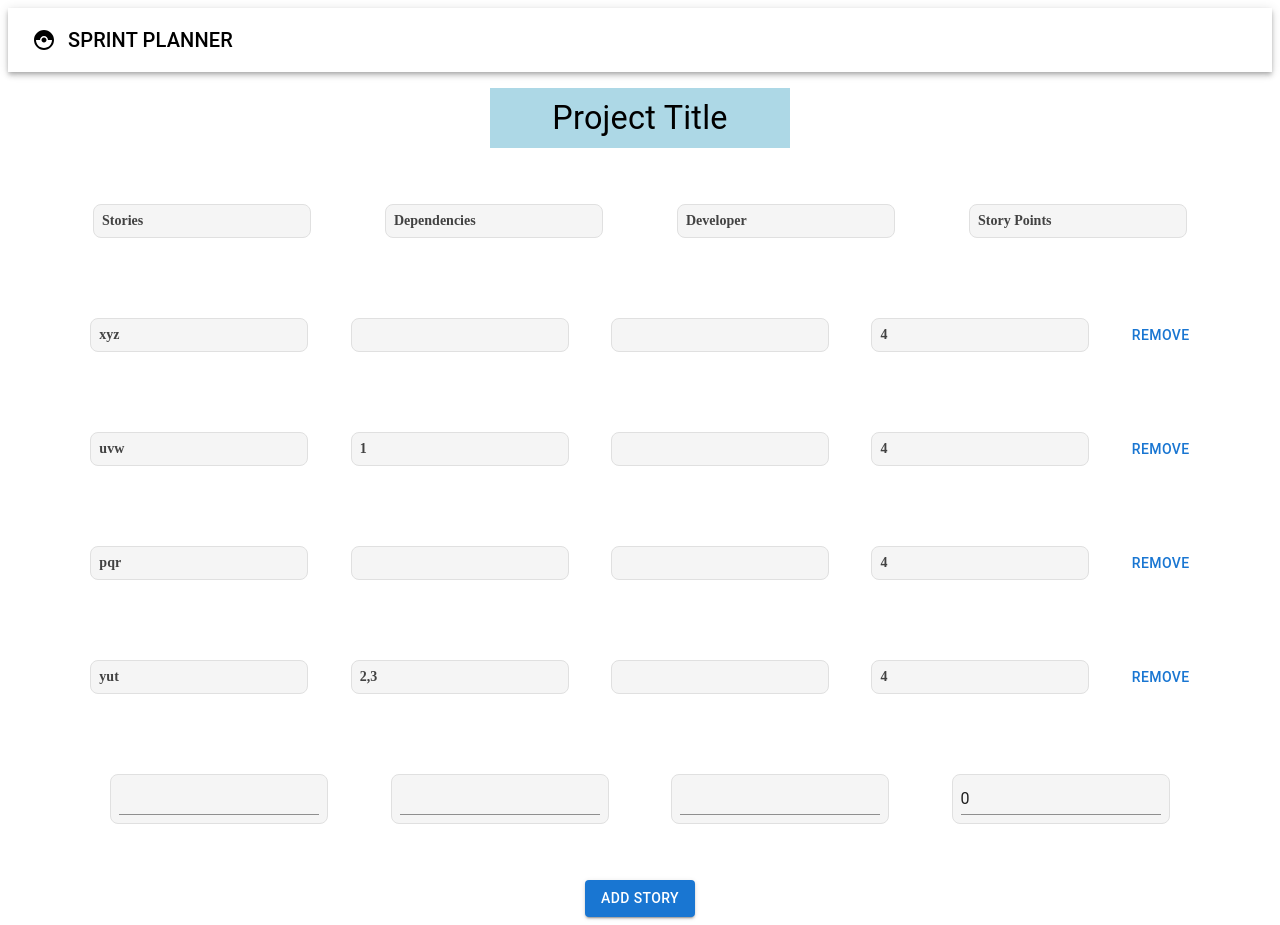
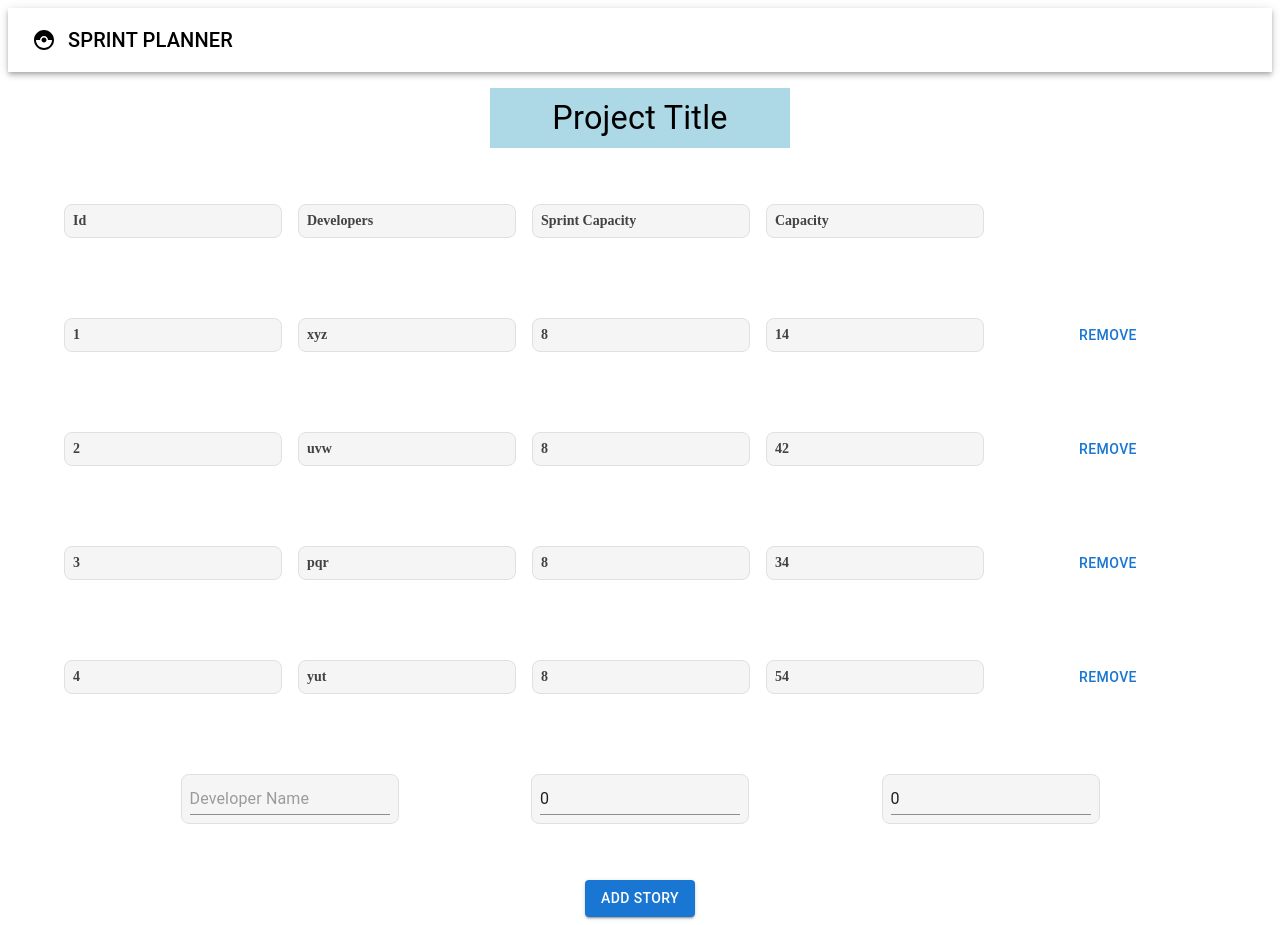
Before and after one commit to Smita-jha48/FrontEnd-MiniProject, a React (Create React App) app: page / in a window 1280 px wide. Built offline with nearby package versions, Linux system fonts and the light colour scheme.

Commit message:
feat: add developer input page

```diff
--- a/package.json
+++ b/package.json
@@ -11,6 +11,7 @@
     "@testing-library/react": "^13.4.0",
     "@testing-library/user-event": "^13.5.0",
     "react": "^18.2.0",
+    "react-beautiful-dnd": "^13.1.1",
     "react-dom": "^18.2.0",
     "react-scripts": "5.0.1",
     "web-vitals": "^2.1.4"
--- /dev/null
+++ b/src/components/DeveloperEntry/developerEntry.jsx
@@ -0,0 +1,84 @@
+import {
+  //   AppBar,
+  //   Toolbar,
+  //   IconButton,
+  //   Typography,
+  Button,
+  //   Stack,
+  //   Menu,
+  //   MenuItem,
+  Box,
+  //   Input,
+  //   createTheme,
+  //   responsiveFontSizes,
+  //   Grid,
+} from '@mui/material'
+import PropTypes from 'prop-types'
+// import React, { useState } from 'react'
+
+function Item(props) {
+  const { sx, ...other } = props
+  return (
+    <Box
+      sx={{
+        p: 1,
+        m: 1,
+        width: 200,
+        bgcolor: (theme) => (theme.palette.mode === 'dark' ? '#101010' : 'grey.100'),
+        color: (theme) => (theme.palette.mode === 'dark' ? 'grey.300' : 'grey.800'),
+        border: '1px solid',
+        borderColor: (theme) => (theme.palette.mode === 'dark' ? 'grey.800' : 'grey.300'),
+        borderRadius: 2,
+        fontSize: '0.875rem',
+        fontWeight: '700',
+        ...sx,
+      }}
+      {...other}
+    />
+  )
+}
+
+Item.propTypes = {
+  sx: PropTypes.oneOfType([
+    PropTypes.arrayOf(PropTypes.oneOfType([PropTypes.func, PropTypes.object, PropTypes.bool])),
+    PropTypes.func,
+    PropTypes.object,
+  ]),
+}
+
+export default function DeveloperEntry({ developerList, removeItem }) {
+  return (
+    <>
+      {developerList.map((developerInfo, index) => {
+        const { developer, sprintCapacity, capacity } = developerInfo
+        return (
+          <>
+            <Box
+              key={index}
+              sx={{
+                display: 'grid',
+                gridTemplateColumns: 'repeat(4, 1fr) 5fr',
+                p: 2,
+                m: 4,
+                justifyContent: 'space-evenly',
+                bgcolor: 'background.white',
+                borderRadius: 1,
+              }}
+            >
+              <Item width={200}>{index + 1}</Item>
+              <Item width={200}>{developer.toString()}</Item>
+              <Item width={200}>{sprintCapacity}</Item>
+              <Item width={200}>{capacity}</Item>
+              <Button onClick={() => removeItem(index)}>Remove</Button>
+            </Box>
+          </>
+        )
+      })}
+    </>
+  )
+}
+
+DeveloperEntry.propTypes = {
+  developerList: PropTypes.array,
+  removeItem: PropTypes.func,
+}
--- /dev/null
+++ b/src/components/DeveloperInput/developerInput.jsx
@@ -0,0 +1,180 @@
+import {
+  //   AppBar,
+  //   Toolbar,
+  //   IconButton,
+  //   Typography,
+  Button,
+  //   Stack,
+  //   Menu,
+  //   MenuItem,
+  Box,
+  Input,
+  //   createTheme,
+  //   responsiveFontSizes,
+  //   Grid,
+} from '@mui/material'
+import PropTypes from 'prop-types'
+import React, { useState } from 'react'
+import DeveloperEntry from '../DeveloperEntry/developerEntry'
+
+const data = [
+  { id: 0, developer: 'xyz', sprintCapacity: 8, capacity: 14 },
+  { id: 1, developer: 'uvw', sprintCapacity: 8, capacity: 42 },
+  { id: 2, developer: 'pqr', sprintCapacity: 8, capacity: 34 },
+  { id: 3, developer: 'yut', sprintCapacity: 8, capacity: 54 },
+]
+
+function Item(props) {
+  const { sx, ...other } = props
+  return (
+    <Box
+      sx={{
+        p: 1,
+        m: 1,
+        width: 200,
+        bgcolor: (theme) => (theme.palette.mode === 'dark' ? '#101010' : 'grey.100'),
+        color: (theme) => (theme.palette.mode === 'dark' ? 'grey.300' : 'grey.800'),
+        border: '1px solid',
+        borderColor: (theme) => (theme.palette.mode === 'dark' ? 'grey.800' : 'grey.300'),
+        borderRadius: 2,
+        fontSize: '0.875rem',
+        fontWeight: '700',
+        ...sx,
+      }}
+      {...other}
+    />
+  )
+}
+
+Item.propTypes = {
+  sx: PropTypes.oneOfType([
+    PropTypes.arrayOf(PropTypes.oneOfType([PropTypes.func, PropTypes.object, PropTypes.bool])),
+    PropTypes.func,
+    PropTypes.object,
+  ]),
+}
+
+export default function DeveloperInput() {
+  const [developerList, setDeveloperList] = useState(data)
+  //   const [id, setId] = useState(0)
+  const [developer, setDeveloper] = useState('')
+  const [sprintCapacity, setSprintCapacity] = useState(0)
+  const [capacity, setCapacity] = useState(0)
+
+  const removeItem = (id) => {
+    let newDeveloperList = developerList.filter((developer) => developer.id !== id)
+    setDeveloperList(newDeveloperList)
+  }
+  const handleSubmit = (e) => {
+    e.preventDefault()
+    if (developer && capacity && sprintCapacity) {
+      //   const newId = developerList.length
+      const newDeveloper = { developer, sprintCapacity, capacity }
+      setDeveloperList((developerList) => {
+        return [...developerList, newDeveloper]
+      })
+      //   setId(developerList.length)
+      setDeveloper('')
+      console.log(developerList)
+    }
+  }
+  return (
+    <>
+      <div>
+        <Box
+          sx={{
+            display: 'grid',
+            gridTemplateColumns: 'repeat(4, 1fr) 5fr',
+            p: 2,
+            m: 4,
+            justifyContent: 'space-around',
+            bgcolor: 'background.white',
+            borderRadius: 1,
+          }}
+        >
+          <Item width={150}>Id</Item>
+          <Item width={150}>Developers</Item>
+          <Item width={150}>Sprint Capacity</Item>
+          <Item width={150}>Capacity</Item>
+        </Box>
+        {/* {developerList.map((developerInfo) => {
+                    const { id, developer, sprintCapacity, capacity } = developerInfo;
+                    return (
+                        <>
+                        <Box key={id} sx={{
+                            display: 'grid',
+                            gridTemplateColumns: 'repeat(5, 1fr)',
+                            p: 2,
+                            m: 4,
+                            justifyContent: 'space-evenly',
+                            bgcolor: 'background.white',
+                            borderRadius: 1,
+                        }} >
+                            <Item width={200}>{id}</Item>
+                            <Item width={200}>{developer.toString()}</Item>
+                            <Item width={200}>{sprintCapacity}</Item>
+                            <Item width={200}>{capacity}</Item>
+                            <Button  onClick={() => removeItem(id)}>Remove</Button>
+                         </Box>
+                        </>
+                    );
+                })} */}
+        <DeveloperEntry developerList={developerList} removeItem={removeItem} />
+      </div>
+      <form onSubmit={handleSubmit}>
+        <Box
+          sx={{
+            display: 'flex',
+            flexDirection: 'row',
+            p: 2,
+            m: 4,
+            justifyContent: 'space-evenly',
+            bgcolor: 'background.white',
+            borderRadius: 1,
+          }}
+        >
+          {/* <Item>
+            <Input
+              placeholder='id'
+              type='text'
+              name='id'
+              value={developerList.length}
+              onChange={(e) => setId(developerList.length)}
+            />
+          </Item> */}
+          <Item>
+            <Input
+              placeholder='Developer Name'
+              type='text'
+              name='developer'
+              defaultValue='Disabled'
+              value={developer}
+              onChange={(e) => setDeveloper(e.target.value)}
+            />
+          </Item>
+          <Item>
+            <Input
+              placeholder='Sprint Capacity'
+              type='text'
+              name='sprintCapacity'
+              value={sprintCapacity}
+              onChange={(e) => setSprintCapacity(e.target.value)}
+            />
+          </Item>
+          <Item>
+            <Input
+              placeholder='capacity'
+              type='text'
+              name='capacity'
+              value={capacity}
+              onChange={(e) => setCapacity(e.target.value)}
+            />
+          </Item>
+        </Box>
+        <Button variant='contained' style={{ margin: '0 auto', display: 'flex' }} type='submit'>
+          Add Story
+        </Button>
+      </form>
+    </>
+  )
+}
--- a/src/pages/Home/home.jsx
+++ b/src/pages/Home/home.jsx
@@ -3,13 +3,15 @@ import React, { useState } from 'react'
 import Topbar from '../../components/TopBar/topbar'
 import Title from '../../components/Title/title'
 import StoryInput from '../../components/StoryInput/storyInput';
+import DeveloperInput from '../../components/DeveloperInput/developerInput';
 
 export default function Home() {
     return (
       <>
         <Topbar />
         <Title />
-        <StoryInput />
+        {/* <StoryInput /> */}
+        <DeveloperInput />
       </>
     );
   }
```
Also changed, not shown: src/components/DraggableItem/dL.tsx (added, +36 -0 lines), src/components/DeveloperEntry/developerEntry.css (added), src/components/DeveloperInput/developerInput.css (added), 1 other file (tests, documents, lock files or other folders).
